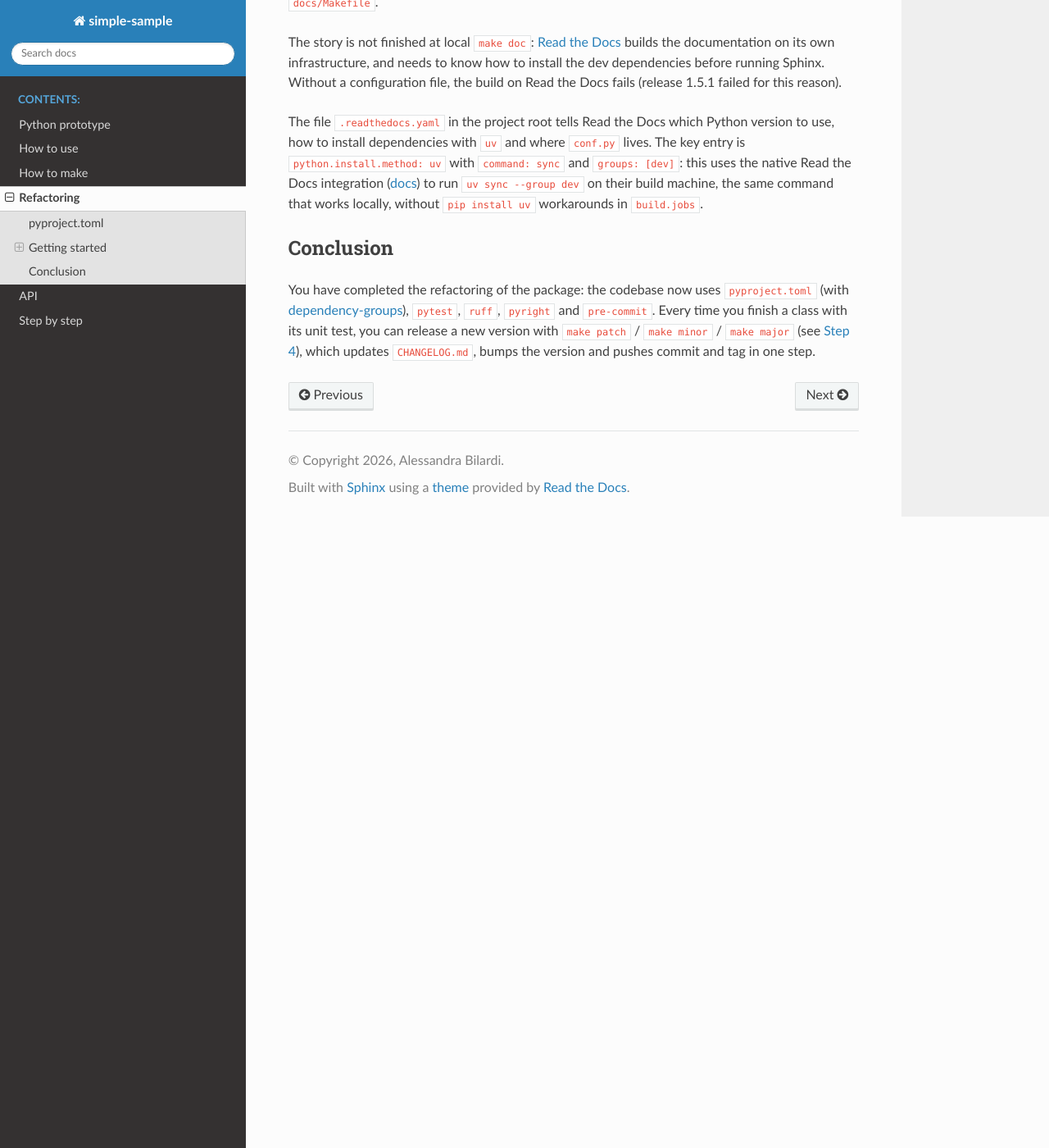
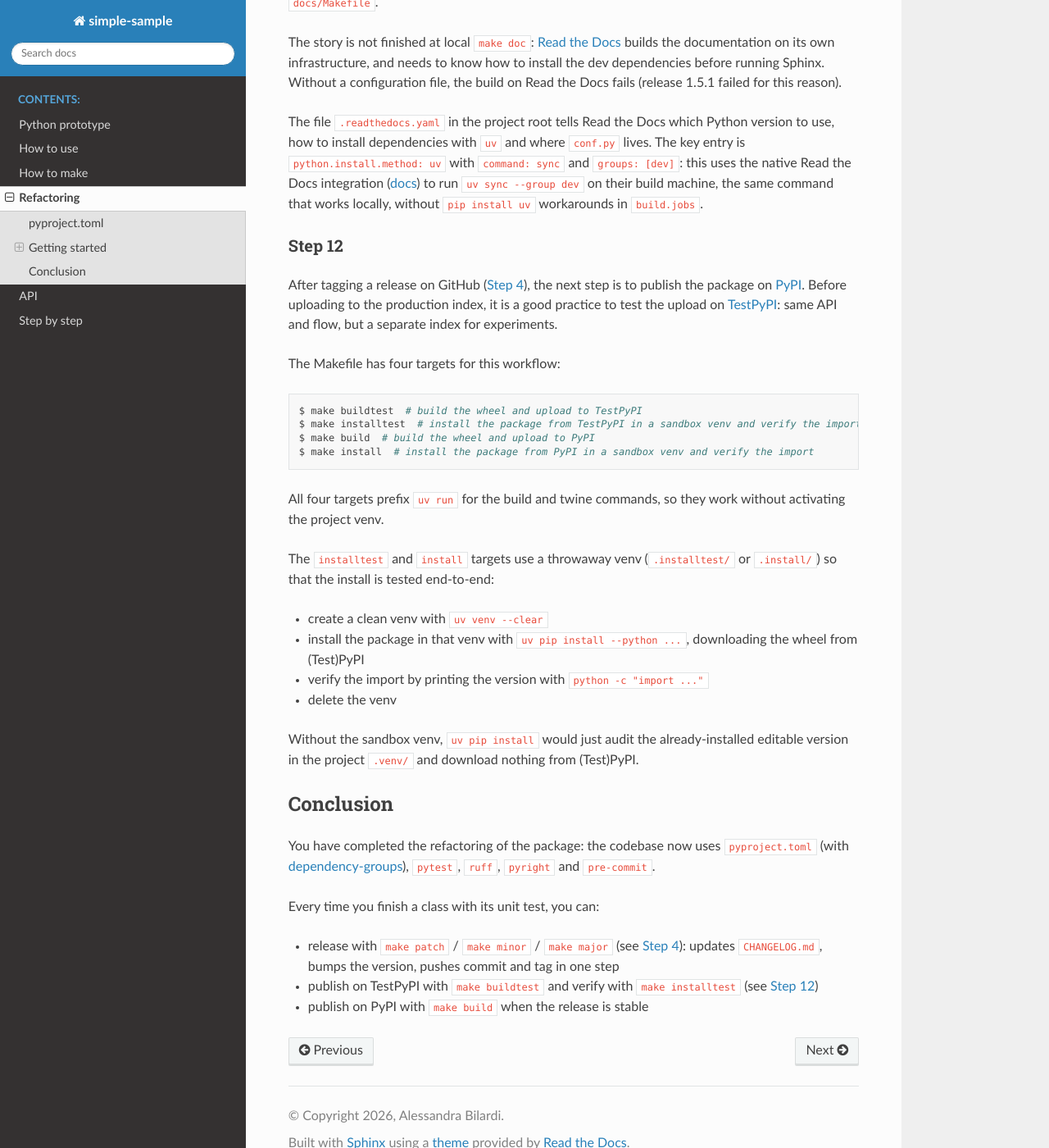
Before and after one commit to bilardi/python-prototype, a Sphinx documentation site: the page built from docs/source/refactoring.rst, in a window 1280 px wide and 1400 px high, scrolled down 12128 px. Shown: the whole window at 82% size. Built offline with Sphinx 7.4.7 and the Read the Docs theme 3.1.0, drawn with Linux system fonts in a browser that asks for light colours.

Commit message:
perf: sandbox installtest/install and drop stale uv workspace

```diff
--- a/docs/source/refactoring.rst
+++ b/docs/source/refactoring.rst
@@ -575,9 +575,38 @@ The story is not finished at local ``make doc``: `Read the Docs <https://readthe
 
 The file ``.readthedocs.yaml`` in the project root tells Read the Docs which Python version to use, how to install dependencies with ``uv`` and where ``conf.py`` lives. The key entry is ``python.install.method: uv`` with ``command: sync`` and ``groups: [dev]``: this uses the native Read the Docs integration (`docs <https://docs.readthedocs.com/platform/stable/config-file/v2.html>`_) to run ``uv sync --group dev`` on their build machine, the same command that works locally, without ``pip install uv`` workarounds in ``build.jobs``.
 
+Step 12
+*******
+
+After tagging a release on GitHub (`Step 4`_), the next step is to publish the package on `PyPI <https://pypi.org/>`_. Before uploading to the production index, it is a good practice to test the upload on `TestPyPI <https://test.pypi.org/>`_: same API and flow, but a separate index for experiments.
+
+The Makefile has four targets for this workflow:
+
+.. code-block:: bash
+
+    $ make buildtest  # build the wheel and upload to TestPyPI
+    $ make installtest  # install the package from TestPyPI in a sandbox venv and verify the import
+    $ make build  # build the wheel and upload to PyPI
+    $ make install  # install the package from PyPI in a sandbox venv and verify the import
+
+All four targets prefix ``uv run`` for the build and twine commands, so they work without activating the project venv.
+
+The ``installtest`` and ``install`` targets use a throwaway venv (``.installtest/`` or ``.install/``) so that the install is tested end-to-end:
+
+* create a clean venv with ``uv venv --clear``
+* install the package in that venv with ``uv pip install --python ...``, downloading the wheel from (Test)PyPI
+* verify the import by printing the version with ``python -c "import ..."``
+* delete the venv
+
+Without the sandbox venv, ``uv pip install`` would just audit the already-installed editable version in the project ``.venv/`` and download nothing from (Test)PyPI.
+
 Conclusion
 ##########
 
-You have completed the refactoring of the package: the codebase now uses ``pyproject.toml`` (with `dependency-groups <https://peps.python.org/pep-0735/>`_), ``pytest``, ``ruff``, ``pyright`` and ``pre-commit``. Every time you finish a class with its unit test, you can release
-a new version with ``make patch`` / ``make minor`` / ``make major`` (see `Step 4`_), which updates
-``CHANGELOG.md``, bumps the version and pushes commit and tag in one step.
+You have completed the refactoring of the package: the codebase now uses ``pyproject.toml`` (with `dependency-groups <https://peps.python.org/pep-0735/>`_), ``pytest``, ``ruff``, ``pyright`` and ``pre-commit``.
+
+Every time you finish a class with its unit test, you can:
+
+* release with ``make patch`` / ``make minor`` / ``make major`` (see `Step 4`_): updates ``CHANGELOG.md``, bumps the version, pushes commit and tag in one step
+* publish on TestPyPI with ``make buildtest`` and verify with ``make installtest`` (see `Step 12`_)
+* publish on PyPI with ``make build`` when the release is stable
--- a/pyproject.toml
+++ b/pyproject.toml
@@ -188,11 +188,6 @@ include = ["simple_sample"]
 pythonVersion = "3.13"
 typeCheckingMode = "strict"
 
-[tool.uv.workspace]
-members = [
-    "test",
-]
-
 [dependency-groups]
 dev = [
     "build>=1.4.4",
```
Also changed, not shown: 1 other file.
